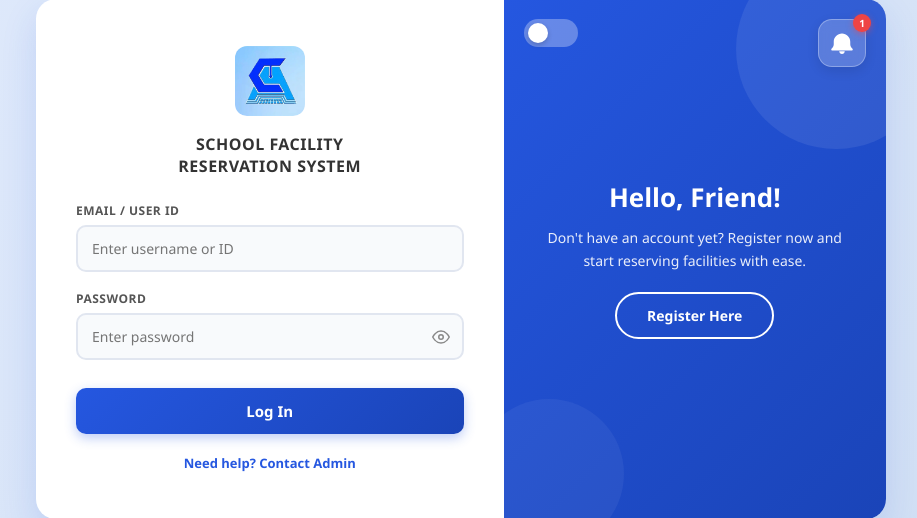
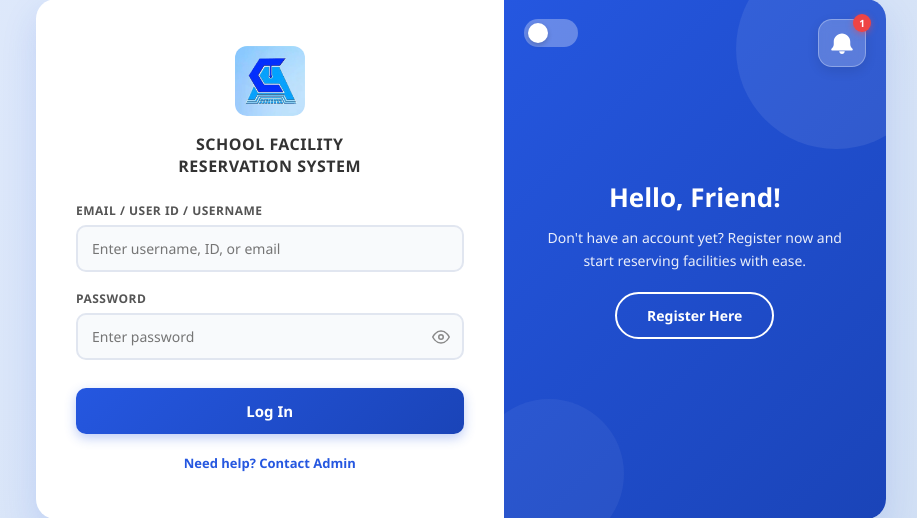
Before and after one commit to johncrisbuby-cloud/schoolreservations, a PHP site: page / in a window 1280 px wide. Shown: the part 141-659 px from the top of the page, without its empty margins (179-1096 px from the left). Run offline with PHP 8.4, Linux system fonts and the light colour scheme; data comes from the database, SQL or seed files in the repository.

Commit message:
Update index.php

```diff
--- a/index.php
+++ b/index.php
@@ -32,11 +32,11 @@ if ($_SERVER['REQUEST_METHOD'] === 'POST') {
     $password    = trim($_POST['password'] ?? '');
 
     if (!empty($login_input) && !empty($password)) {
-        // Query using username, student_id, or email
-        $stmt = $conn->prepare("SELECT * FROM users WHERE username = ? OR student_id = ? OR email = ? LIMIT 1");
+        // Query using username, student_id, faculty_id, or email
+        $stmt = $conn->prepare("SELECT * FROM users WHERE username = ? OR student_id = ? OR faculty_id = ? OR email = ? LIMIT 1");
 
         if ($stmt) {
-            $stmt->bind_param("sss", $login_input, $login_input, $login_input);
+            $stmt->bind_param("ssss", $login_input, $login_input, $login_input, $login_input);
             $stmt->execute();
             $result = $stmt->get_result();
 
@@ -56,9 +56,9 @@ if ($_SERVER['REQUEST_METHOD'] === 'POST') {
                         // Allow user login (Approved Student, Faculty, or Admin)
                         $_SESSION['user_id']    = $user['id'];
                         $_SESSION['student_id'] = $user['student_id'] ?? $user['faculty_id'] ?? '';
-                        $_SESSION['username']   = $user['username'];
-                        $_SESSION['full_name']  = $user['full_name'];
-                        $_SESSION['role']       = $user['role'];
+                        $_SESSION['username']   = $user['username'] ?? '';
+                        $_SESSION['full_name']  = $user['full_name'] ?? '';
+                        $_SESSION['role']       = $user['role'] ?? 'student';
 
                         // ROLE-BASED REDIRECTION
                         if ($role === 'admin') {
@@ -519,17 +519,15 @@ if ($_SERVER['REQUEST_METHOD'] === 'POST') {
             </div>
             <div class="logo-title" style="text-align: center;">School Facility<br>Reservation System</div>
 
-            <!-- Note: Tinanggal na ang naka-display na success alert dito para malinis ang form -->
-
-            <!-- Error Notification Message (Para sa wrong password o pending status kapag nag-login) -->
+            <!-- Error Notification Message -->
             <?php if (!empty($error)): ?>
                 <div class="alert alert-danger"><?= $error; ?></div>
             <?php endif; ?>
 
-            <form method="POST" action="login.php">
+            <form method="POST" action="index.php">
                 <div class="form-group">
-                    <label>Email / User ID</label>
-                    <input type="text" name="username" required placeholder="Enter username or ID">
+                    <label>Email / User ID / Username</label>
+                    <input type="text" name="username" required placeholder="Enter username, ID, or email">
                 </div>
 
                 <div class="form-group">
@@ -621,7 +619,6 @@ if ($_SERVER['REQUEST_METHOD'] === 'POST') {
             }
         });
 
-        // --- JavaScript para sa Toggle/Auto-Close ng Toast Box at pag-alis ng Badge pagka-click ---
         const notifBellBtn = document.getElementById('notifBellBtn');
         const toastNotification = document.getElementById('toastNotification');
         const toastMessage = document.getElementById('toastMessage');
@@ -634,26 +631,21 @@ if ($_SERVER['REQUEST_METHOD'] === 'POST') {
         notifBellBtn.addEventListener('click', function(e) {
             e.preventDefault();
 
-            // Kung nakabukas na ang toast box, isara ito (toggle). Kung nakasara, buksan.
             if (toastNotification.style.display === 'block') {
                 toastNotification.style.display = 'none';
                 clearTimeout(hideTimeout);
                 return;
             }
 
-            // Ilagay ang text at ipakita ang toast box
             toastMessage.innerHTML = notificationText;
             toastNotification.style.display = 'block';
 
-            // Automatic na tanggalin/itago ang pulang badge count kapag na-click na ang bell
             if (notifBadge) {
                 notifBadge.style.display = 'none';
             }
 
-            // I-clear ang lumang timer para hindi magpatong-patong
             clearTimeout(hideTimeout);
 
-            // Awtomatikong mawawala pagkalipas ng 20 segundo (20000 ms)
             hideTimeout = setTimeout(function() {
                 toastNotification.style.display = 'none';
             }, 30000);
```
